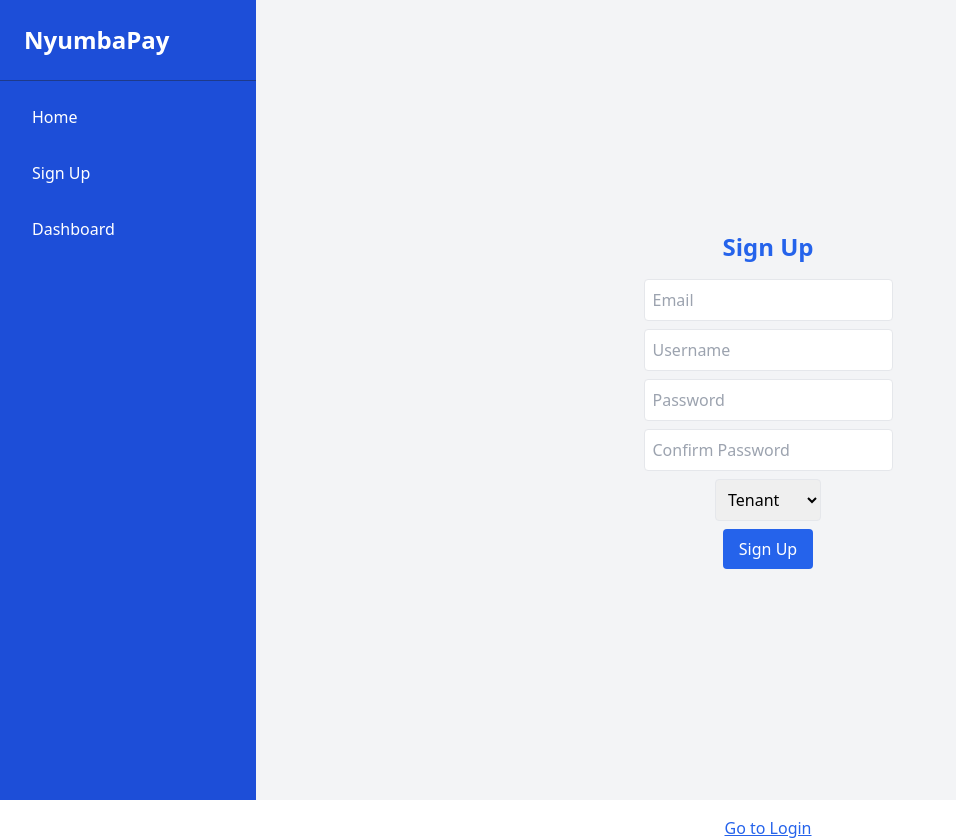
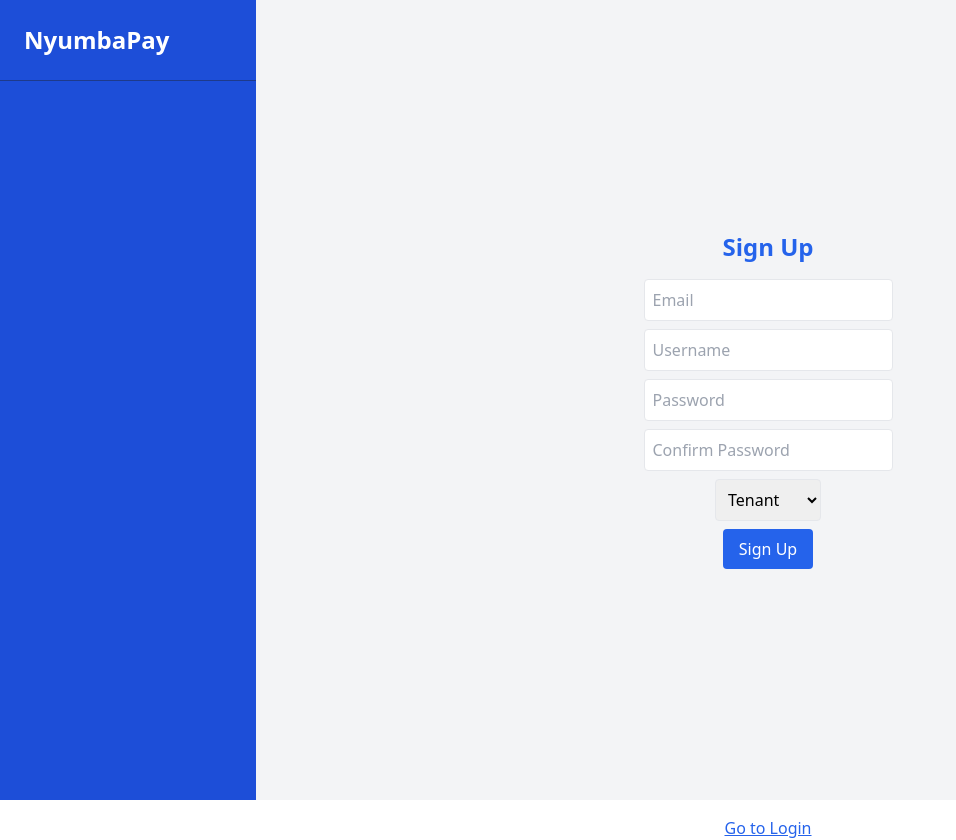
Before and after one commit to 1155-boni/Rental, a React (Vite) app in the folder rental-system/frontend/: page / in a window 1280 px wide. Shown: the whole page, without its empty margins (0-956 px from the left). Built offline with nearby package versions, Linux system fonts and the light colour scheme.

Commit message:
update sidebar

```diff
--- a/rental-system/frontend/src/App.jsx
+++ b/rental-system/frontend/src/App.jsx
@@ -1,38 +1,48 @@
 import React, { useState } from "react";
 import "./index.css";
-import SignupForm from "./Components/Signup.jsx";
-import LoginForm from "./Components/Login.jsx";
+import SignupForm from "./Components/signup.jsx";
+import LoginForm from "./Components/login.jsx";
 import SideNavbar from "./components/SideNavbar";
-import TenantDashboard from "./Components/TenantDashboard";
-import LandlordDashboard from "./Components/LandlordDashboard";
-
-const navItems = [
-  { label: "Home", href: "/" },
-  { label: "Sign Up", href: "/signup" },
-  { label: "Dashboard", href: "/dashboard" },
-];
+import TenantDashboard from "./Components/TenantDashboard.jsx";
+import LandlordDashboard from "./Components/LandlordDashboard.jsx";
 
 function App() {
   const [user, setUser] = useState(null); // {username, role}
   const [showLogin, setShowLogin] = useState(false);
+
+  // Dynamically set nav items based on role
+  const navItems = [
+    {
+      name: "Dashboard",
+      link: user
+        ? user.role === "tenant"
+          ? "/tenant-dashboard"
+          : "/landlord-dashboard"
+        : "/dashboard", // fallback before login
+    },
+    { name: "Properties", link: "/properties" },
+    { name: "Tenants", link: "/tenants" },
+    { name: "Payments", link: "/payments" },
+    { name: "Settings", link: "/settings" },
+  ];
 
   return (
     <div className="flex">
       <SideNavbar items={navItems} />
       <div className="flex-1 ml-64">
         {user ? (
-          <>
-            {user.role === "tenant" ? (
+          user.role === "tenant" ? (
             <TenantDashboard username={user.username} />
           ) : (
             <LandlordDashboard username={user.username} />
-            )}
-          </>
+          )
         ) : showLogin ? (
           <LoginForm onLogin={setUser} />
         ) : (
           <SignupForm onSignup={setUser} />
         )}
+
+        {!user && (
           <div className="flex justify-center mt-4">
             <button
               onClick={() => setShowLogin(!showLogin)}
@@ -41,6 +51,7 @@ function App() {
               {showLogin ? "Go to Signup" : "Go to Login"}
             </button>
           </div>
+        )}
       </div>
     </div>
   );
```
Lines whose indentation alone changed are shown as unchanged.
